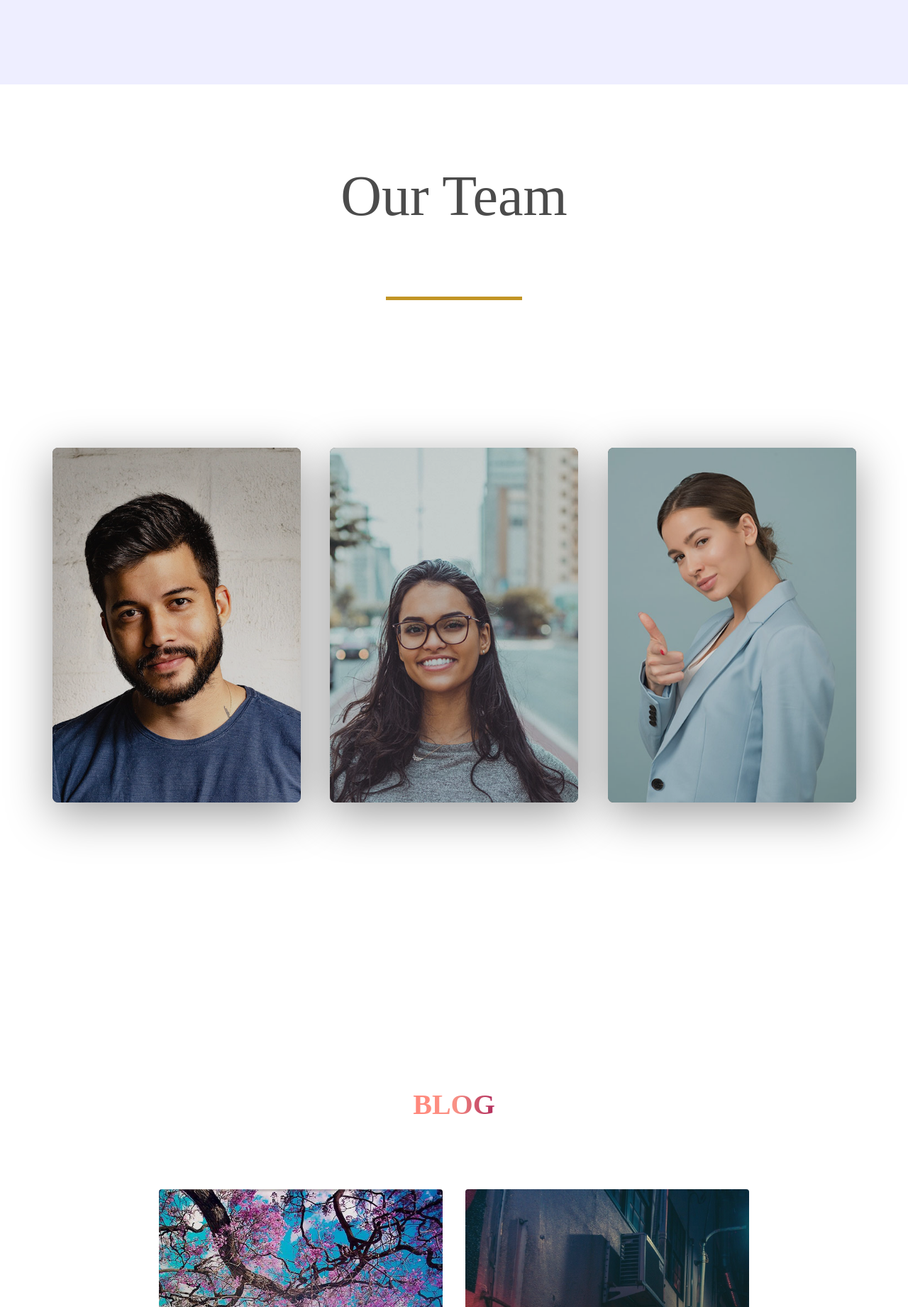
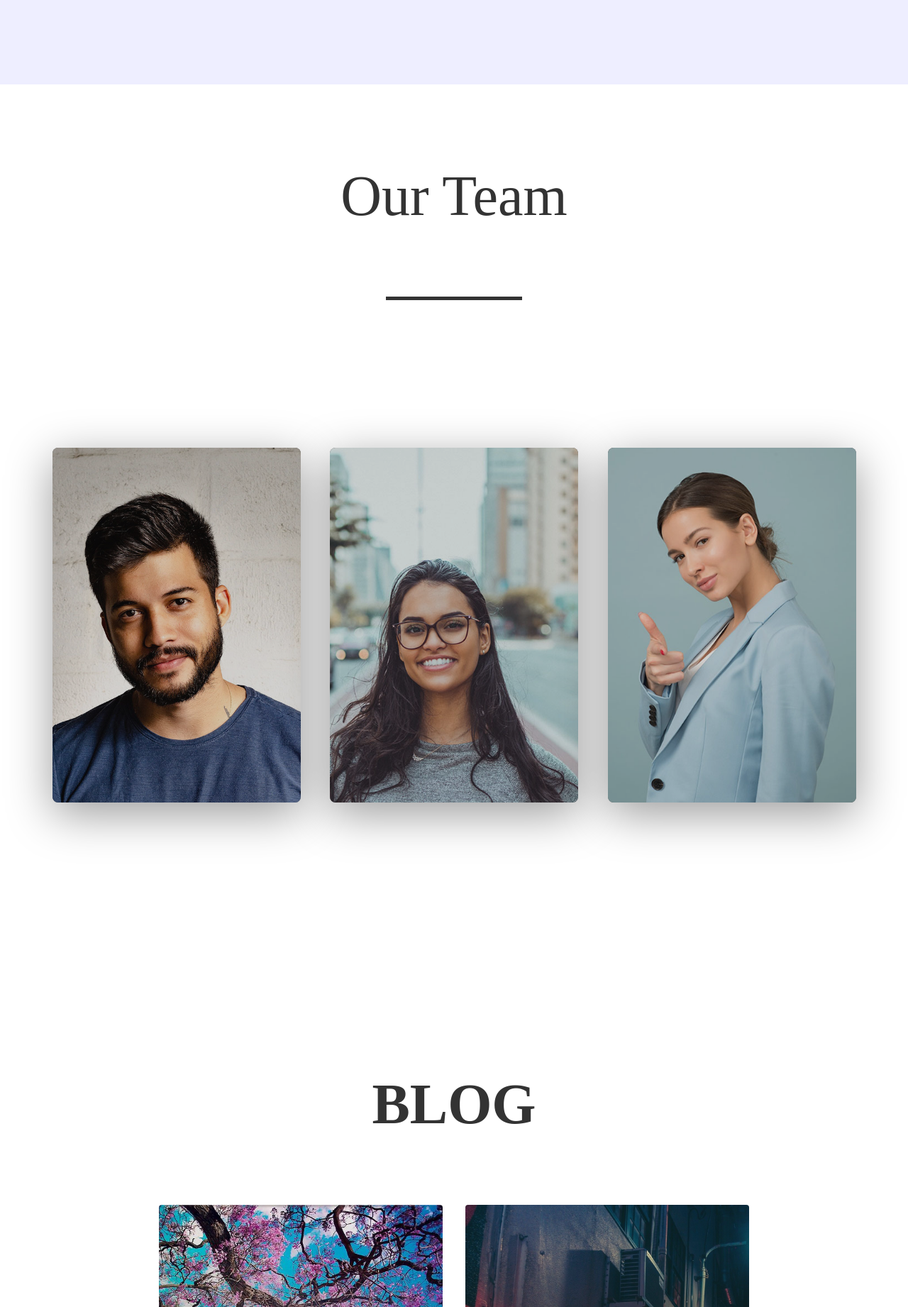
Before and after one commit to baehaqqi/tugasPrakerja, a PHP site: page / in a window 1280 px wide. Shown: the part 4281-6123 px from the top of the page at 71% size. Run offline with PHP 8.4, Linux system fonts and the light colour scheme; some libraries are stand-ins or nearby versions.

Commit message:
edit style.css

```diff
--- a/style.css
+++ b/style.css
@@ -348,14 +348,14 @@
   font-family: "Muli", serif;
   font-size: 5rem;
   font-weight: 300;
-  color: #4b4b4b;
+  color: #333333;
   margin-bottom: 6rem;
 }
 
 .underline {
   width: 12rem;
   height: 0.3rem;
-  background-color: #c29525;
+  background-color: #333333;
 }
 
 
@@ -462,23 +462,9 @@
 }
 
 .services h1 {
-  background-color: #ff8177;
-  background-image: linear-gradient(
-    to right,
-    #ff8177 0%,
-    #ff867a 0%,
-    #ff8c7f 21%,
-    #f99185 52%,
-    #cf556c 78%,
-    #b12a5b 100%
-  );
-  background-size: 100%;
-  -webkit-background-clip: text;
-  -moz-background-clip: text;
-  -webkit-text-fill-color: transparent;
-  -moz-text-fill-color: transparent;
   margin-bottom: 5rem;
-  font-size: 2.5rem;
+  font-size: 5rem;
+  color: #333333;
 }
 
 .services__container {
```
